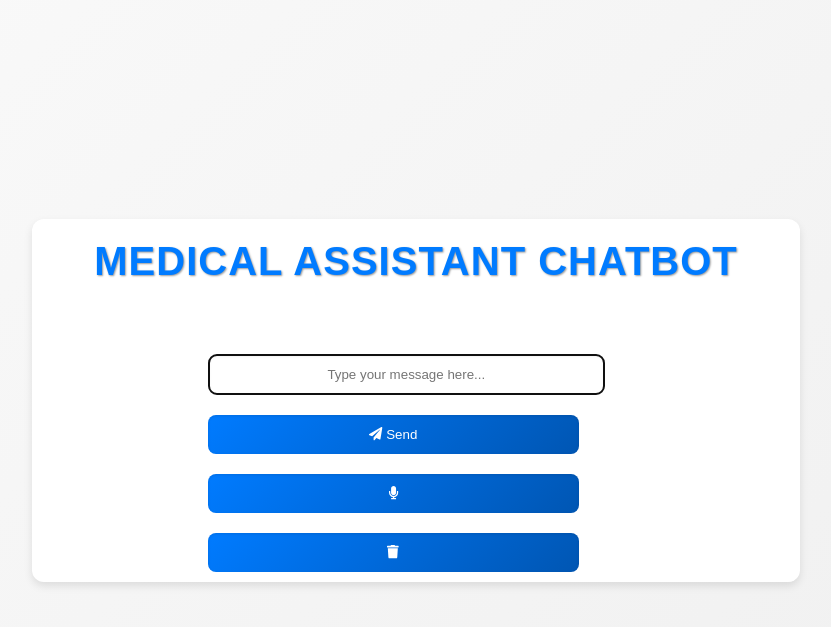
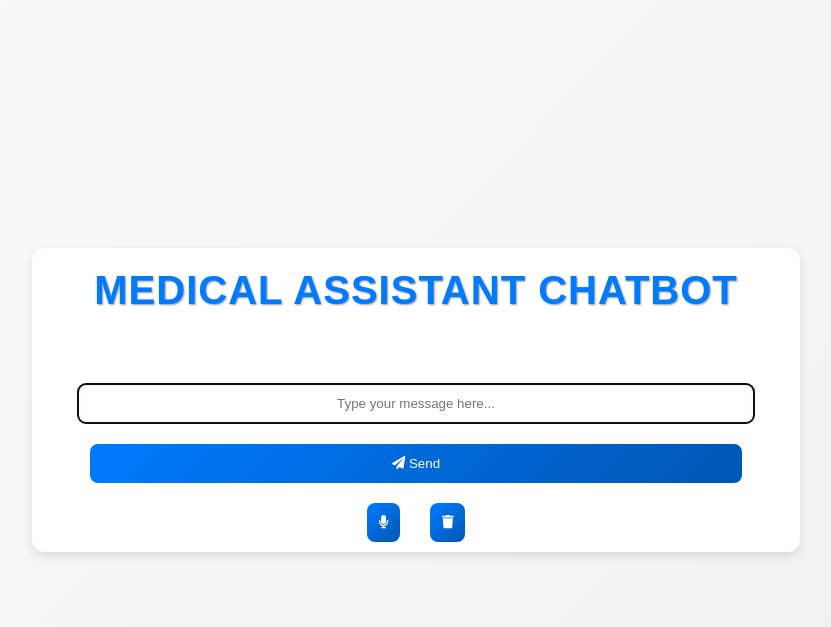
Before and after one commit to Ikirema/nlp_chatbot, a Flask app: template NLP chatbot/nlp_chatbot/templates/index.html in a window 1280 px wide. Shown: the top 627 px of the page, without its empty margins (224-1055 px from the left). Run offline with Flask 3, Linux system fonts and the light colour scheme; the template is opened without the code that fills it, so the values that code supplies are empty; parts of the project's set-up code (start-up, migrations or seed data) failed here and were passed over.

Commit message:
changes on buttons

```diff
--- a/NLP chatbot/nlp_chatbot/static/styles.css
+++ b/NLP chatbot/nlp_chatbot/static/styles.css
@@ -40,7 +40,7 @@ body {
     color: gray;
 }
 
-#user-input, #send-button, #voice-button, #delete-button {
+#user-input {
     width: 85%;
     padding: 12px;
     margin: 10px;
@@ -50,7 +50,18 @@ body {
     text-align: center;
 }
 
-#send-button, #voice-button, #delete-button {
+#button-container {
+    display: flex;
+    flex-direction: column;
+    align-items: center;
+    width: 100%;
+}
+
+#send-button {
+    width: 85%;
+    padding: 12px;
+    margin: 10px;
+    border-radius: 8px;
     background: linear-gradient(135deg, #007BFF, #0056b3);
     color: white;
     border: none;
@@ -58,7 +69,30 @@ body {
     transition: background 0.3s, transform 0.2s;
 }
 
-#send-button:hover, #voice-button:hover, #delete-button:hover {
+#send-button:hover {
+    background: linear-gradient(135deg, #0056b3, #003a80);
+    transform: scale(1.05);
+}
+
+#icon-buttons {
+    display: flex;
+    gap: 10px;
+    justify-content: center;
+    width: 85%;
+}
+
+#voice-button, #delete-button {
+    padding: 12px;
+    margin: 10px;
+    border-radius: 8px;
+    background: linear-gradient(135deg, #007BFF, #0056b3);
+    color: white;
+    border: none;
+    cursor: pointer;
+    transition: background 0.3s, transform 0.2s;
+}
+
+#voice-button:hover, #delete-button:hover {
     background: linear-gradient(135deg, #0056b3, #003a80);
     transform: scale(1.05);
 }
@@ -93,6 +127,10 @@ body {
         width: 90%;
         padding: 15px;
     }
+
+    #icon-buttons {
+        width: 90%;
+    }
 }
 
 #chat-heading {
--- a/NLP chatbot/nlp_chatbot/templates/index.html
+++ b/NLP chatbot/nlp_chatbot/templates/index.html
@@ -4,8 +4,8 @@
     <meta charset="utf-8">
     <title>Medical Assistant Chatbot</title>
     <link rel="stylesheet" type="text/css" href="{{ url_for('static', filename='styles.css') }}">
-    <link rel="stylesheet" href="https://cdnjs.cloudflare.com/ajax/libs/animate.css/4.1.1/animate.min.css">
-    <script src="https://cdnjs.cloudflare.com/ajax/libs/font-awesome/5.15.4/js/all.min.js"></script>
+    <link rel="stylesheet" href="https://cdnjs.cloudflare.com/ajax/libs/animate.css/4.1.1/animate.min.css"> <!-- For animations -->
+    <link rel="stylesheet" href="https://cdnjs.cloudflare.com/ajax/libs/font-awesome/5.15.4/css/all.min.css"> <!-- For FontAwesome Icons -->
     <style>
        body {
         background: linear-gradient(135deg, rgba(244, 244, 244, 0.5), rgba(224, 224, 224, 0.5)),
@@ -22,14 +22,17 @@
                 <!-- Messages will appear here -->
             </div>
             <div id="typing-indicator" style="display: none;">Bot is typing...</div>
-            <div id="input-container">
-                <input type="text" id="user-input" placeholder="Type your message here...">
+            <input type="text" id="user-input" placeholder="Type your message here...">
+            <div id="button-container">
                 <button id="send-button" onclick="sendMessage()"><i class="fas fa-paper-plane"></i> Send</button>
-                <button id="voice-button" title="Voice Input"><i class="fas fa-microphone"></i></button>
-                <button id="delete-button" title="Delete Messages"><i class="fas fa-trash"></i></button>
+                <div id="icon-buttons">
+                    <button id="voice-button"><i class="fas fa-microphone"></i></button>
+                    <button id="delete-button"><i class="fas fa-trash"></i></button>
+                </div>
             </div>
         </div>
     </div>
+    <script src="https://cdnjs.cloudflare.com/ajax/libs/font-awesome/5.15.4/js/all.min.js"></script>
     <script src="{{ url_for('static', filename='scripts.js') }}"></script>
 </body>
 </html>
```
